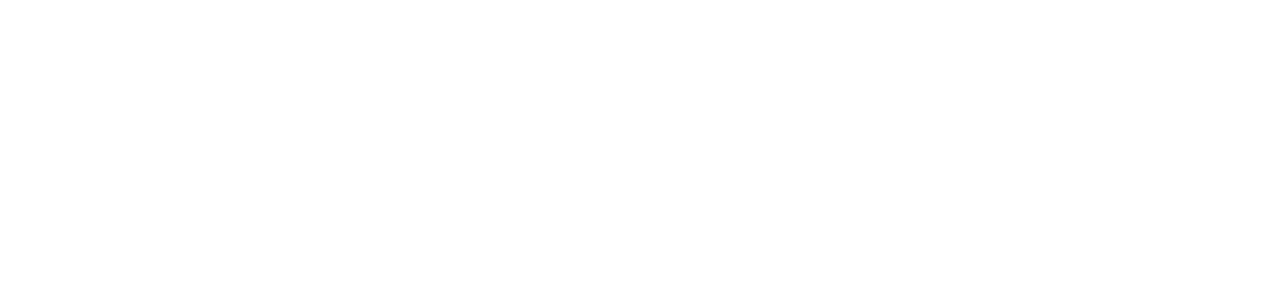
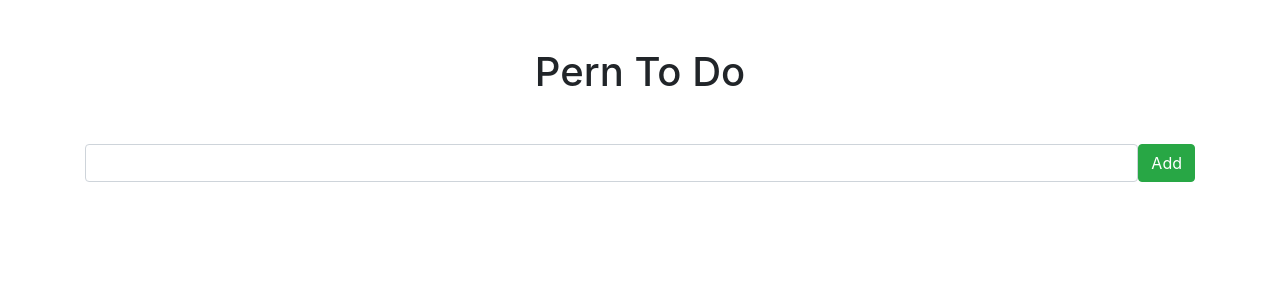
Before and after one commit to ellaroosmarijn/to-do-list, a React (Create React App) app in the folder client/: page / in a window 1280 px wide. Shown: the top 300 px of the page. Built offline with nearby package versions, Linux system fonts and the light colour scheme; the HTML template or start-up script is replaced by a standard one.

Commit message:
feat(client): add InputToDo component to App, with a styling div container

```diff
--- a/client/src/App.js
+++ b/client/src/App.js
@@ -1,8 +1,14 @@
 import { Fragment } from 'react'
+
 import './App.css'
+import InputToDo from './components/InputToDo'
 
-function App() {
-  return <Fragment></Fragment>
+export default function App() {
+  return (
+    <Fragment>
+      <div className="container">
+        <InputToDo />
+      </div>
+    </Fragment>
+  )
 }
-
-export default App
```
